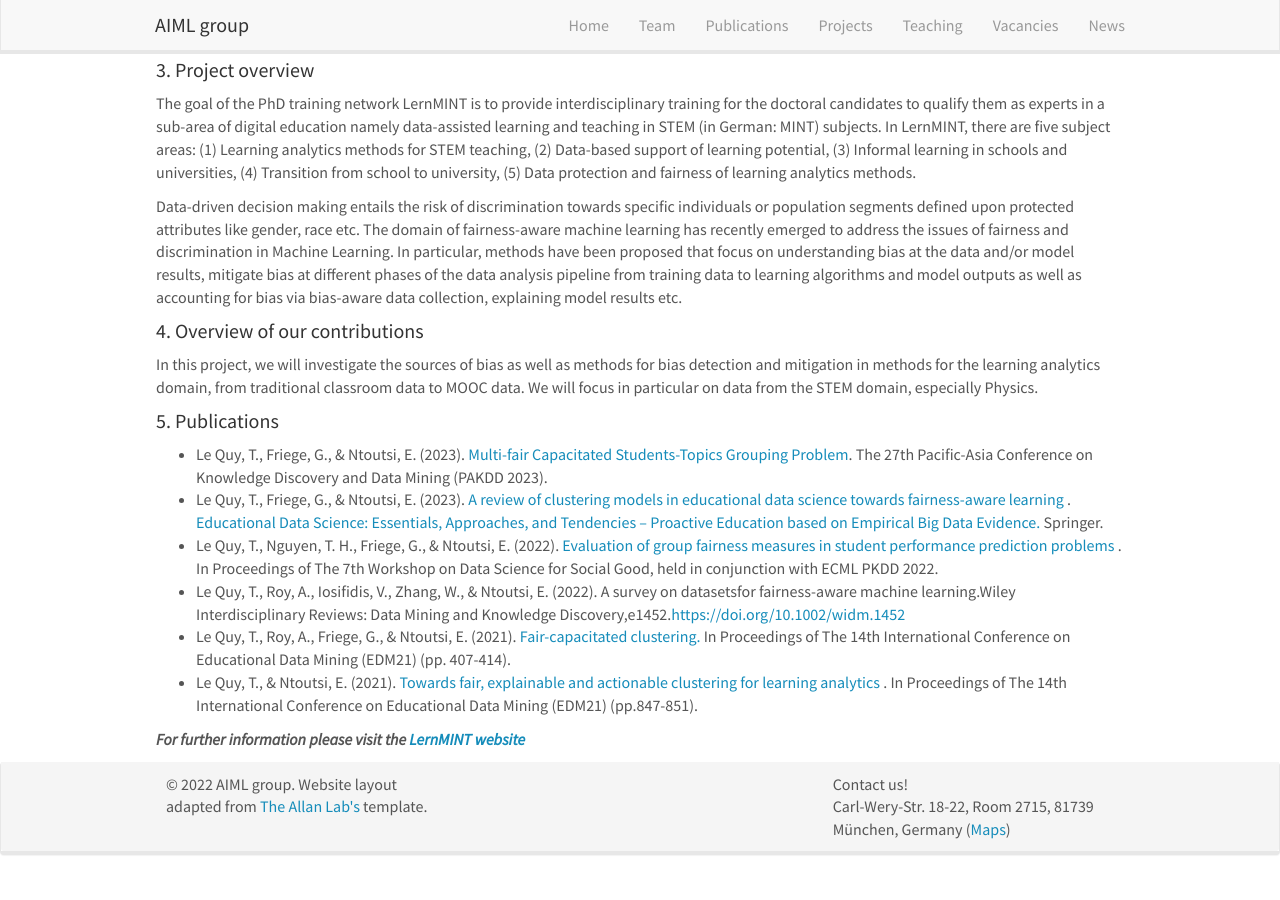
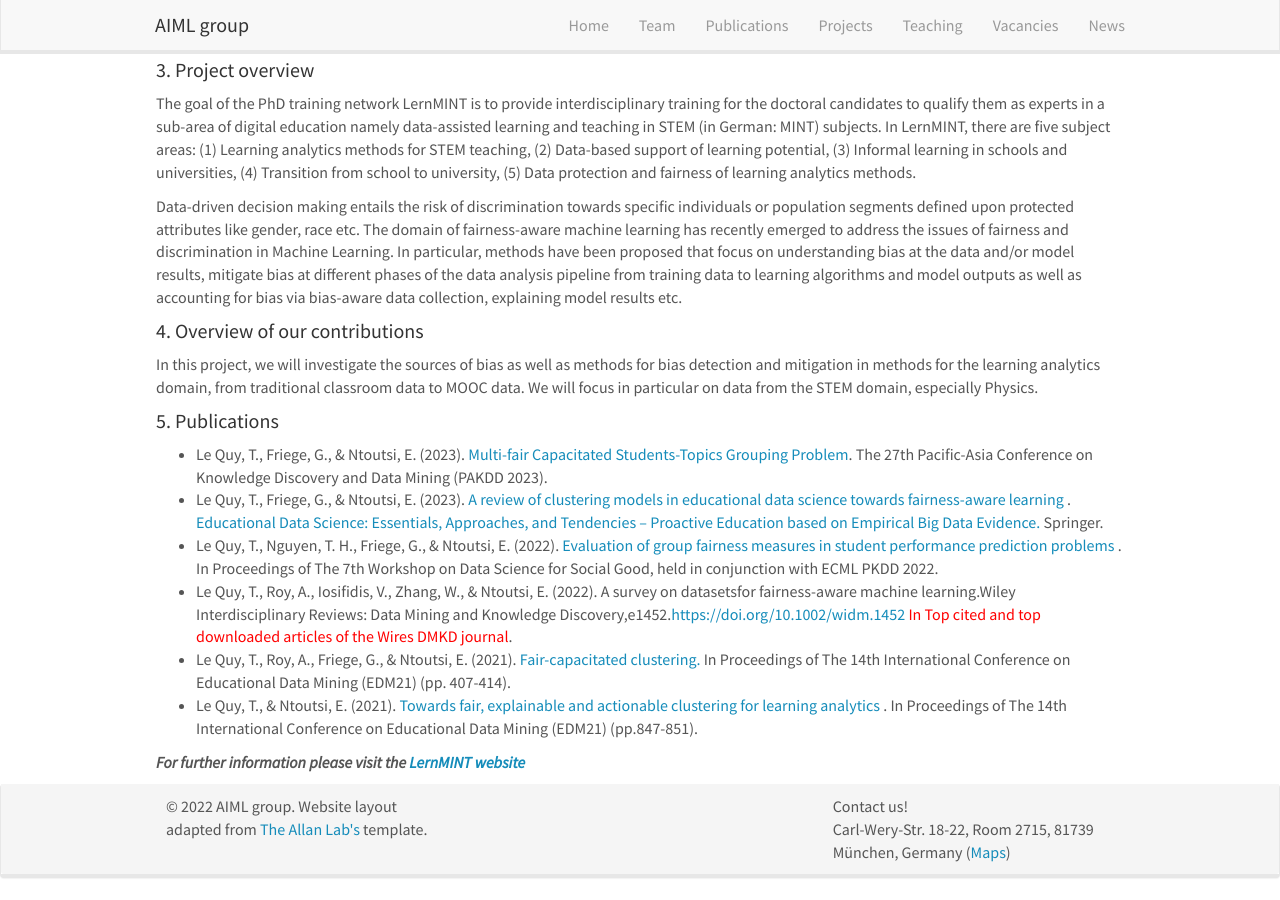
Before and after one commit to AIML-research/AIML-research.github.io, a Jekyll site: the page built from _pages/lernmint.md, in a window 1280 px wide and 900 px high, scrolled down 532 px. Built offline with Jekyll 4.4.1, drawn with Linux system fonts in a browser that asks for light colours; nearby versions of some CDN libraries; before the commit the page ends 1409 px from its top, so only the background shows below that.

Commit message:
Update lernmint.md

```diff
--- a/_pages/lernmint.md
+++ b/_pages/lernmint.md
@@ -37,7 +37,7 @@
 - Le Quy, T., Friege, G., & Ntoutsi, E. (2023). <a href ="https://arxiv.org/abs/2206.09895">Multi-fair Capacitated Students-Topics Grouping Problem</a>. The 27th Pacific-Asia Conference on Knowledge Discovery and Data Mining (PAKDD 2023).
 - Le Quy, T., Friege, G., & Ntoutsi, E. (2023). <a href = "https://arxiv.org/abs/2301.03421"> A review of clustering models in educational data science towards fairness-aware learning </a>. <a href="https://link.springer.com/book/9789819900251"> Educational Data Science: Essentials, Approaches, and Tendencies – Proactive Education based on Empirical Big Data Evidence.</a> Springer.
 - Le Quy, T., Nguyen, T. H., Friege, G., & Ntoutsi, E. (2022). <a href ="https://doi.org/10.1007/978-3-031-23618-1_8">Evaluation of group fairness measures in student performance prediction problems </a>. In Proceedings of The 7th Workshop on Data Science for Social Good, held in conjunction with ECML PKDD 2022.
-- Le Quy, T., Roy, A., Iosifidis, V., Zhang, W., & Ntoutsi, E. (2022). A survey on datasetsfor fairness-aware machine learning.Wiley Interdisciplinary Reviews: Data Mining and Knowledge Discovery,e1452.<a href = "https://doi.org/10.1002/widm.1452">https://doi.org/10.1002/widm.1452 </a>
+- Le Quy, T., Roy, A., Iosifidis, V., Zhang, W., & Ntoutsi, E. (2022). A survey on datasetsfor fairness-aware machine learning.Wiley Interdisciplinary Reviews: Data Mining and Knowledge Discovery,e1452.<a href = "https://doi.org/10.1002/widm.1452">https://doi.org/10.1002/widm.1452 </a> <span style="color:red">In Top cited and top downloaded articles of the Wires DMKD journal</span>.
 - Le Quy, T., Roy, A., Friege, G., & Ntoutsi, E. (2021). <a href ="https://educationaldatamining.org/EDM2021/virtual/static/pdf/EDM21_paper_184.pdf">Fair-capacitated clustering. </a> In Proceedings of The 14th International Conference on Educational Data Mining (EDM21) (pp. 407-414).
 - Le Quy, T., & Ntoutsi, E. (2021). <a href ="https://educationaldatamining.org/EDM2021/virtual/static/pdf/EDM21_paper_270.pdf">Towards fair, explainable and actionable clustering for learning analytics </a>. In Proceedings of The 14th International Conference on Educational Data Mining (EDM21) (pp.847-851).
 
```
